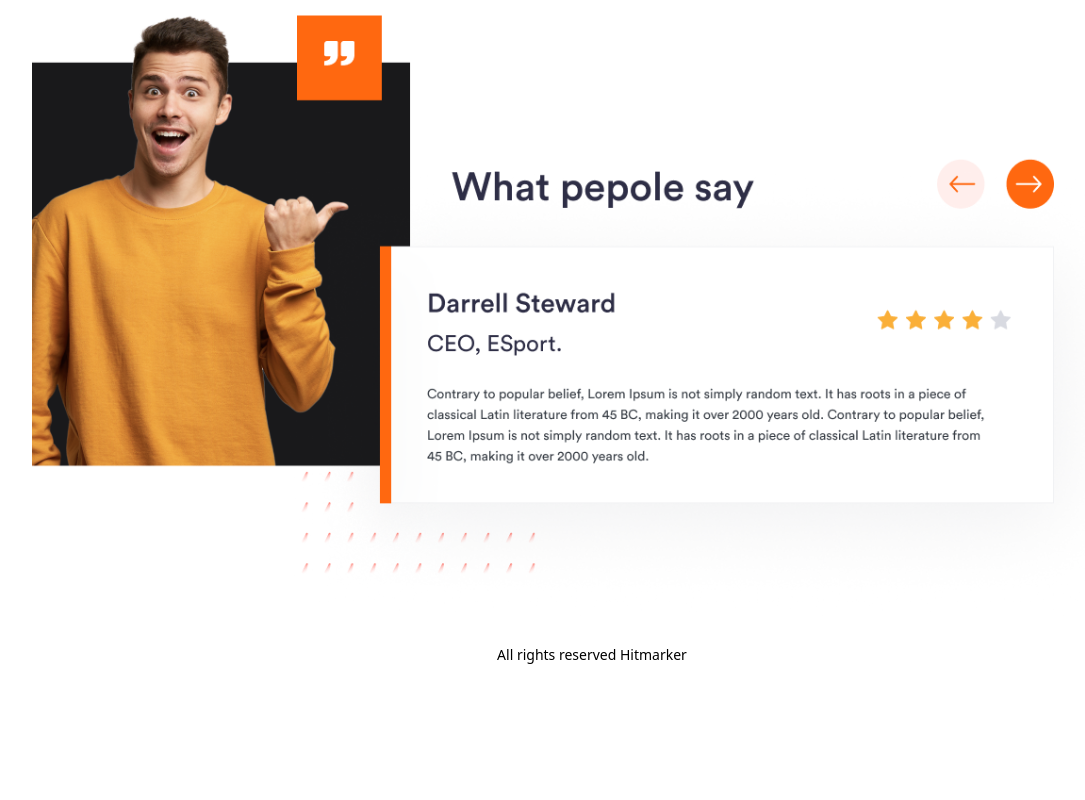
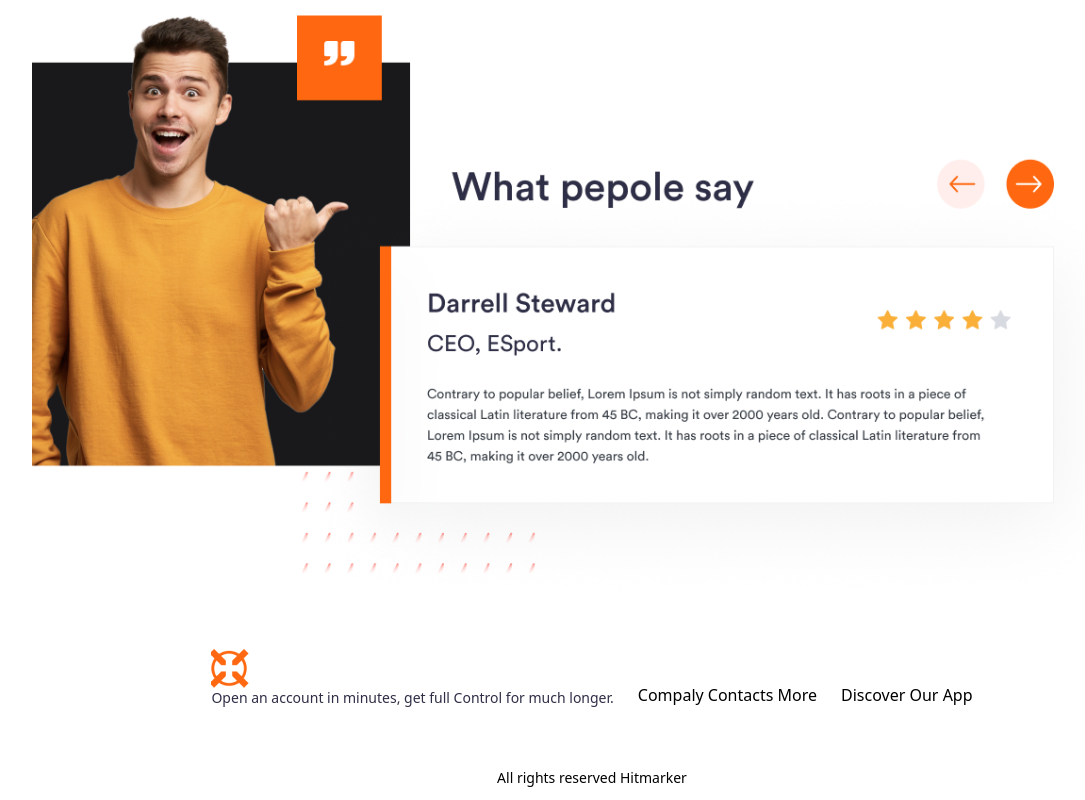
Before and after one commit to JoyBoi/hitmarker, a Vue app: page / in a window 1280 px wide. Shown: the part 2138-2938 px from the top of the page, without its empty margins (48-1133 px from the left). Before the commit the page ends 2815 px from the top, so only its background shows below. Built offline with nearby package versions, Linux system fonts and the light colour scheme.

Commit message:
3rd Commit

```diff
--- a/src/App.vue
+++ b/src/App.vue
@@ -25,6 +25,7 @@
     </div>
     <promotecard />
     <whatpeoplethink />
+    <contacts />
     <Footer />
   </div>
 </template>
@@ -36,6 +37,7 @@ import Contentheader from "./components/Contentheader.vue";
 import Card from "./components/Card.vue";
 import Promotecard from "./components/Promotecard.vue";
 import Whatpeoplethink from "./components/Whatpeoplethink.vue";
+import Contacts from "./components/Contacts.vue";
 
 export default {
   name: "App",
@@ -46,6 +48,7 @@ export default {
     Card,
     Promotecard,
     Whatpeoplethink,
+    Contacts,
   },
   data() {
     return {
--- /dev/null
+++ b/src/components/Contacts.vue
@@ -0,0 +1,27 @@
+<template>
+  <div
+    class="
+      max-w-6xl
+      mx-auto
+      flex
+      justify-between
+      items-center
+      px-4
+      py-4
+      space-x-6
+    "
+  >
+    <div>
+      <img alt="Hitmarker" src="../assets/hitmarker2.png" />
+      <p class="text-textdark font-light text-sm mb-8">
+        Open an account in minutes, get full Control for much longer.
+      </p>
+    </div>
+    <div>Compaly Contacts More</div>
+    <div>Discover Our App</div>
+  </div>
+</template>
+
+<script>
+export default {};
+</script>
--- a/src/components/Promotecard.vue
+++ b/src/components/Promotecard.vue
@@ -10,6 +10,7 @@
       py-2
       bg-primary
       rounded
+      space-x-6
     "
   >
     <div>
```
Also changed, not shown: src/assets/hitmarker2.png (added).
